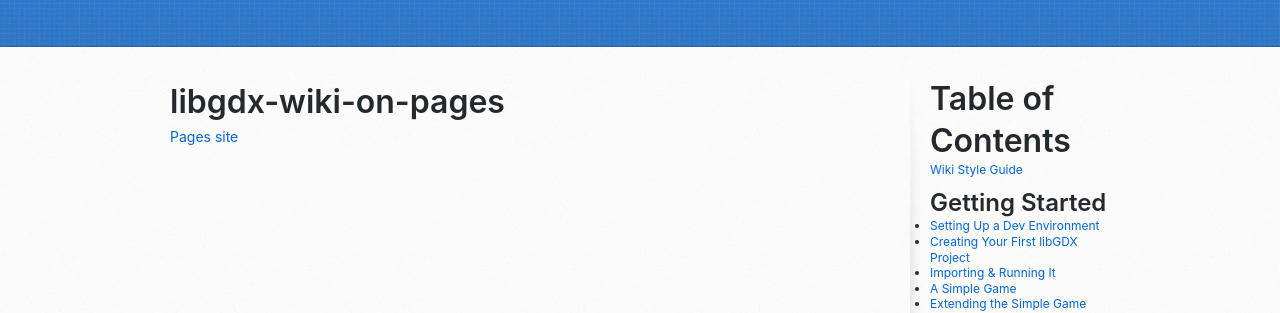
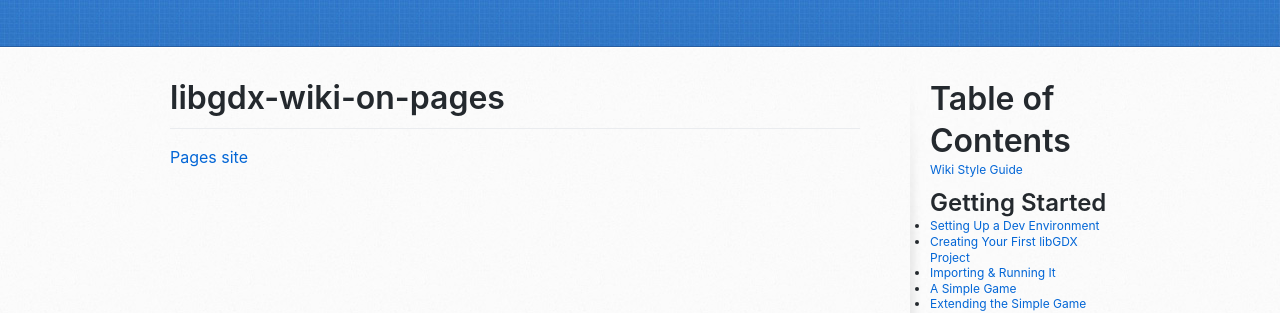
Before and after one commit to Spaio/libgdx-wiki-on-pages, a Jekyll site: the page built from README.md, in a window 1280 px wide. Shown: the part 192-505 px from the top of the page. Built offline with Jekyll 4.4.1, drawn with Linux system fonts in a browser that asks for light colours; our own code applies the rules of GitHub Pages for plain Markdown files; the repository's description, which GitHub fills in, is left out.

Commit message:
Update default.html

```diff
--- a/_layouts/default.html
+++ b/_layouts/default.html
@@ -37,7 +37,7 @@
 
     <div id="content-wrapper">
       <div class="inner clearfix">
-        <section id="main-content">
+        <section id="main-content" class="markdown-body">
           {{ content }}
         </section>
 
```
